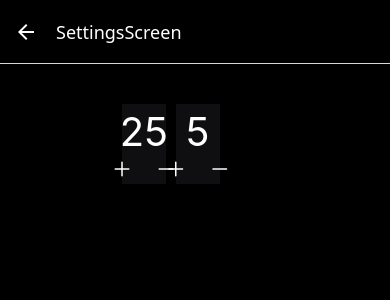
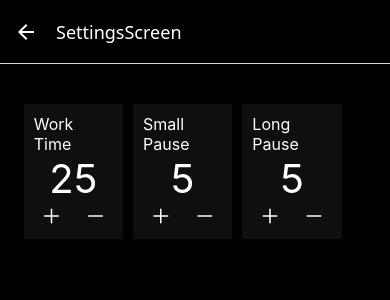
Before and after one commit to dimafrombatumi/pomodoro, a React Native app in the folder pomodoro/: screen /SettingsScreen in a window 390 px wide. Shown: the top 300 px of the page. Built offline with nearby package versions, Linux system fonts and the light colour scheme.

Commit message:
feat: add rounds tracking to Pomodoro timer; update SettingsScreen for small and long pause adjustments

```diff
--- a/pomodoro/components/AnimatedCircularProgress.tsx
+++ b/pomodoro/components/AnimatedCircularProgress.tsx
@@ -88,9 +88,6 @@ export default function AnimatedCircularProgress({
           </TouchableOpacity>
         </View>
       </View>
-      <View style={styles.smallPauseBlock}>
-        <Text style={styles.smallPauseText}>{smallPause}</Text>
-      </View>
     </>
   );
 }
--- a/pomodoro/components/PomodoroTimer.tsx
+++ b/pomodoro/components/PomodoroTimer.tsx
@@ -5,6 +5,8 @@ import { workTimeStore } from '../store/store';
 
 export default function PomodoroTimer() {
   const workTime = workTimeStore((state) => state.workTime);
+  const roundsAll = workTimeStore((state) => state.roundsAll);
+  const roundsDone = workTimeStore((state) => state.roundsDone);
 
   const POMODORO_TIME = workTime * 60; // 5 mins for dev needs
 
@@ -54,6 +56,11 @@ export default function PomodoroTimer() {
         isRunning={isRunning}
         onStartPause={handleStartPause}
       />
+      <View style={styles.bottom}>
+        <Text style={styles.bottomText}>
+          {roundsDone} / {roundsAll}
+        </Text>
+      </View>
     </View>
   );
 }
@@ -63,4 +70,10 @@ const styles = StyleSheet.create({
     flex: 1,
     justifyContent: 'center',
   },
+  bottom: {
+    height: '10%',
+    backgroundColor: '#000',
+    justifyContent: 'center',
+  },
+  bottomText: { color: '#fff', fontSize: 24, fontWeight: 500, padding: 5 },
 });
--- a/pomodoro/screens/SettingsScreen.tsx
+++ b/pomodoro/screens/SettingsScreen.tsx
@@ -18,6 +18,7 @@ const SettingsScreen = () => {
     <View style={styles.wrapper}>
       <View style={styles.timeBlocks}>
         <View style={styles.timeBlockItem}>
+          <Text style={styles.smText}>Work Time</Text>
           <Text style={styles.timeText}>{workTime}</Text>
           <View style={styles.timeConrtols}>
             <Ionicons name="add" size={24} color="#fff" onPress={() => handleIncreaseTime(1)} />
@@ -25,6 +26,16 @@ const SettingsScreen = () => {
           </View>
         </View>
         <View style={styles.timeBlockItem}>
+          <Text style={styles.smText}>Small Pause</Text>
+
+          <Text style={styles.timeText}>{smallPause}</Text>
+          <View style={styles.timeConrtols}>
+            <Ionicons name="add" size={24} color="#fff" onPress={() => increaseSmallPause(1)} />
+            <Ionicons name="remove" size={24} color="#fff" onPress={() => decreaseSmallPause(1)} />
+          </View>
+        </View>
+        <View style={styles.timeBlockItem}>
+          <Text style={styles.smText}>Long Pause</Text>
           <Text style={styles.timeText}>{smallPause}</Text>
           <View style={styles.timeConrtols}>
             <Ionicons name="add" size={24} color="#fff" onPress={() => increaseSmallPause(1)} />
@@ -42,9 +53,15 @@ const styles = StyleSheet.create({
   timeBlockItem: {
     alignItems: 'center',
     backgroundColor: '#cce1',
-    height: 80,
+    height: 'auto',
+    padding: 10,
     justifyContent: 'center',
-    width: '30%',
+    width: '29%',
+  },
+
+  smText: {
+    fontSize: 16,
+    color: '#fff',
   },
 
   timeBlocks: {
--- a/pomodoro/store/store.ts
+++ b/pomodoro/store/store.ts
@@ -3,17 +3,29 @@ import { create } from 'zustand';
 interface TimeState {
     workTime: number;
     smallPause: number;
+    roundsAll: number;
+    roundsDone: number;
     increaseWorkTime: (num: number) => void;
     decreaseWorkTime: (num: number) => void;
     increaseSmallPause: (pa: number) => void;
     decreaseSmallPause: (pa: number) => void;
+    increaseRoundsAll: (pa: number) => void;
+    decreaseRoundsAll: (pa: number) => void;
+    increaseRoundsDone: (pa: number) => void;
+    decreaseRoundsDone: (pa: number) => void;
 }
 
 export const workTimeStore = create<TimeState>()((set) => ({
     workTime: 25,
     smallPause: 5,
+    roundsAll: 4,
+    roundsDone: 0,
     increaseWorkTime: (num) => set((state) => ({ workTime: state.workTime + num })),
     decreaseWorkTime: (num) => set((state) => ({ workTime: state.workTime - num })),
     increaseSmallPause: (pa) => set((state) => ({ smallPause: state.smallPause + pa })),
     decreaseSmallPause: (pa) => set((state) => ({ smallPause: state.smallPause - pa })),
+    increaseRoundsAll: (ra) => set((state) => ({ smallPause: state.smallPause + ra })),
+    decreaseRoundsAll: (ra) => set((state) => ({ smallPause: state.smallPause - ra })),
+    increaseRoundsDone: (rd) => set((state) => ({ smallPause: state.smallPause + rd })),
+    decreaseRoundsDone: (rd) => set((state) => ({ smallPause: state.smallPause - rd })),
 }));
```
